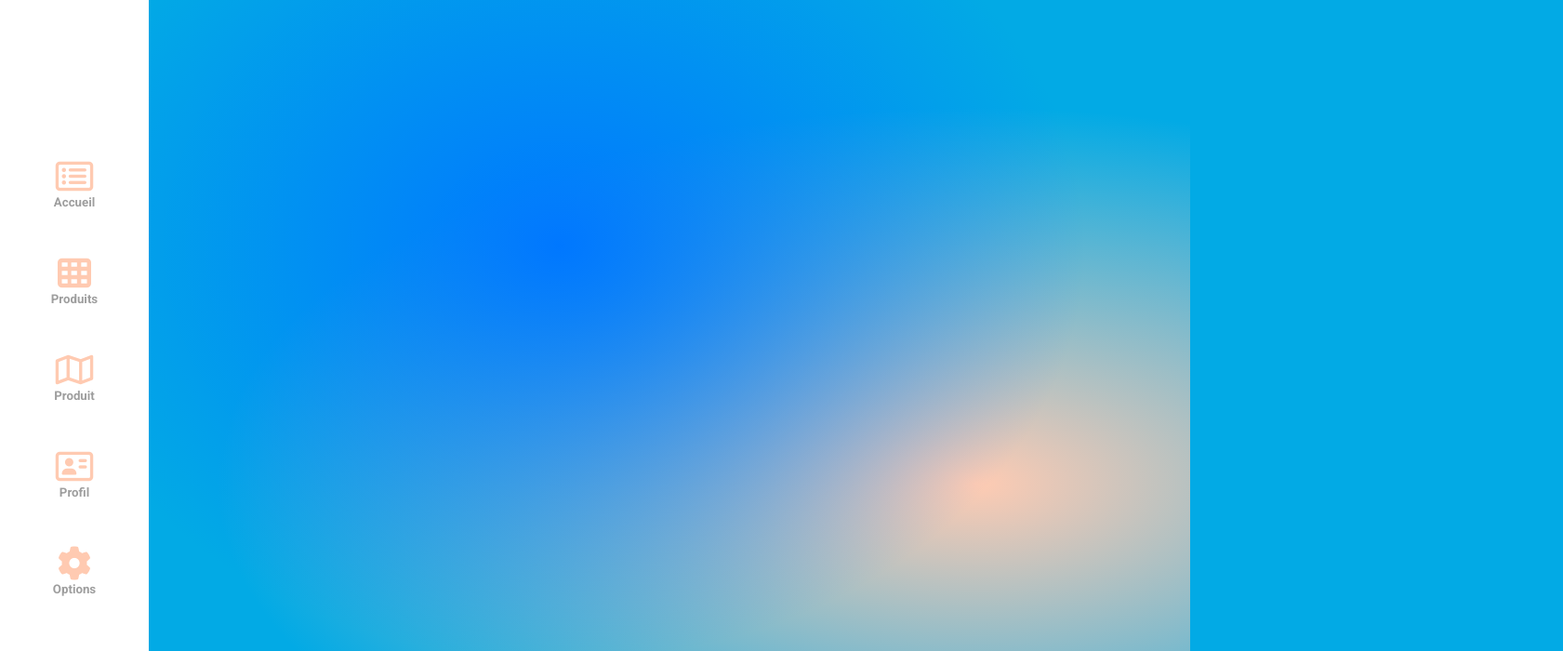
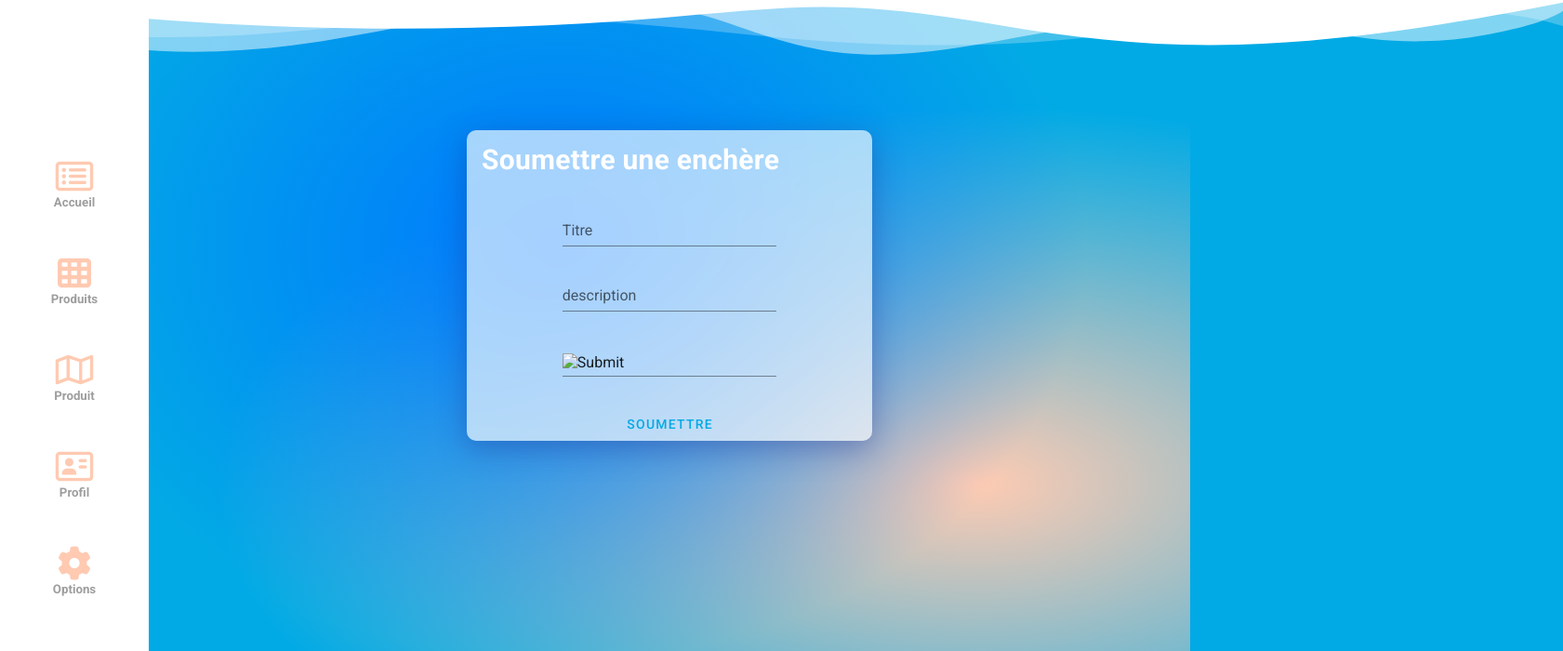
Before and after one commit to stanislasbdx/TriBidO, a Vue app: page /offer in a window 1280 px wide. Shown: the top 700 px of the page at 93% size, 1681 px wide, since content can reach past the window. Built offline with nearby package versions, Linux system fonts and the light colour scheme; no server answers.

Commit message:
Creation de la page de l'offre

```diff
--- a/src/router/index.js
+++ b/src/router/index.js
@@ -41,7 +41,12 @@ const routes = [
 		path: "/account",
 		name: "Account",
 		component: () => import('@/views/Account.vue')
-	}
+	},
+	{
+		path: "/offer",
+		name: "Offer",
+		component: () => import('@/views/Offer.vue')
+	},
 ];
 
 const router = new VueRouter({
--- /dev/null
+++ b/src/views/Offer.vue
@@ -0,0 +1,50 @@
+<template>
+	<div>
+		<Header></Header>
+        <v-row justify="center">
+			<v-col justify="center" align="center" cols="5">
+				<v-card class="glasscard py-50">
+					<v-card-title class="white--text">
+						<h2>Soumettre une enchère</h2>
+                    </v-card-title>
+                <v-col cols="7">
+                    <v-text-field label="Titre" type="text" v-model="Titre"></v-text-field>
+                    <v-text-field label="description" type="text" v-model="Description"></v-text-field>
+                    <v-text-field type="image" v-model="photo"></v-text-field>
+                </v-col>
+
+
+                    <v-btn text block @click="activeBid = item, placeBid = !placeBid" color="secondary">
+						Soumettre
+					</v-btn>
+				</v-card>
+			</v-col>
+		</v-row>
+	</div>
+</template>
+
+<style>
+
+</style>
+
+<script>
+import Header from "@/components/graphics/Header";
+
+export default {
+	name: "Offer",
+
+	components: {
+		Header
+	},
+
+	data() {
+		return {
+
+		}
+	},
+
+	created() {
+
+	}
+}
+</script>
```
